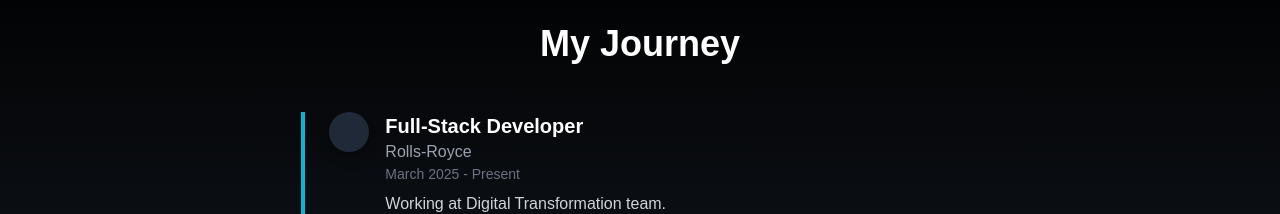
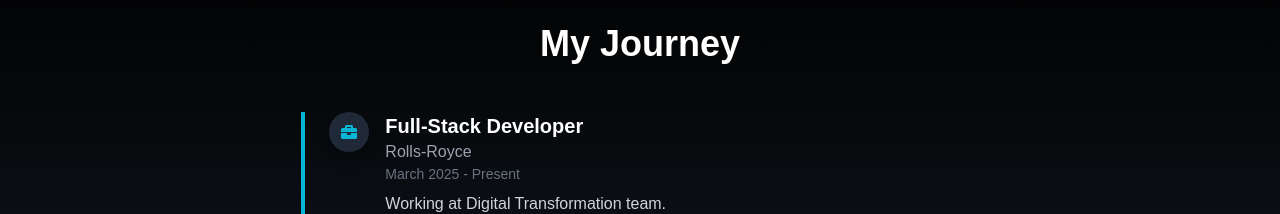
Before and after one commit to kaganrua/kaganrua-portfolio, a React (Create React App) app: page / in a window 1280 px wide. Shown: the part 1660-1874 px from the top of the page. Built offline with nearby package versions, Linux system fonts and the light colour scheme.

Commit message:
add latest job

```diff
--- a/src/components/WorkExperience.jsx
+++ b/src/components/WorkExperience.jsx
@@ -6,6 +6,7 @@ const experiences = [
     title: "Full-Stack Developer",
     company: "Rolls-Royce",
     date: "March 2025 - Present",
+    icon: <FaBriefcase className="text-cyan-500" />,
     description: "Working at Digital Transformation team.",
     startDate: new Date(2025, 3),
     endDate: null
```
